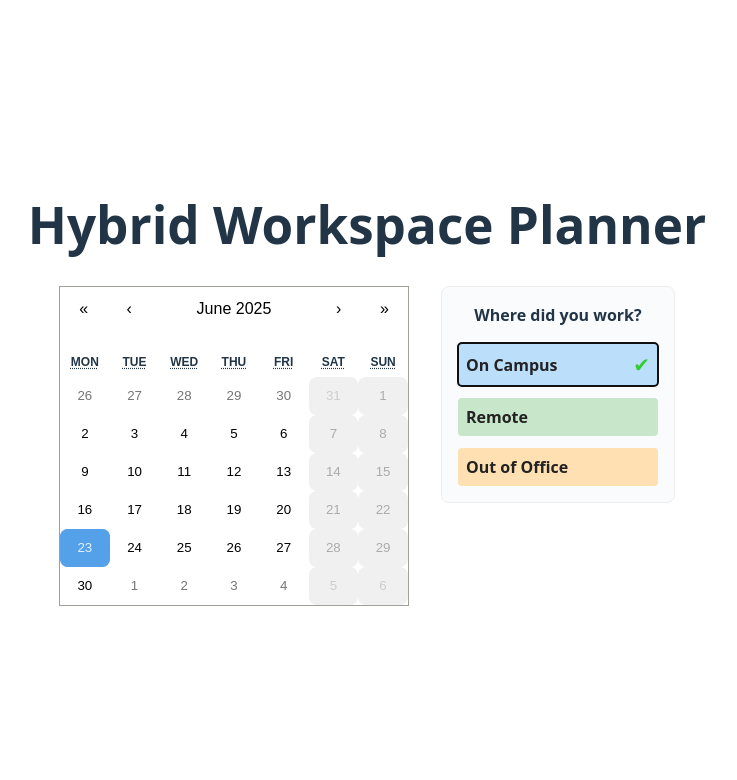
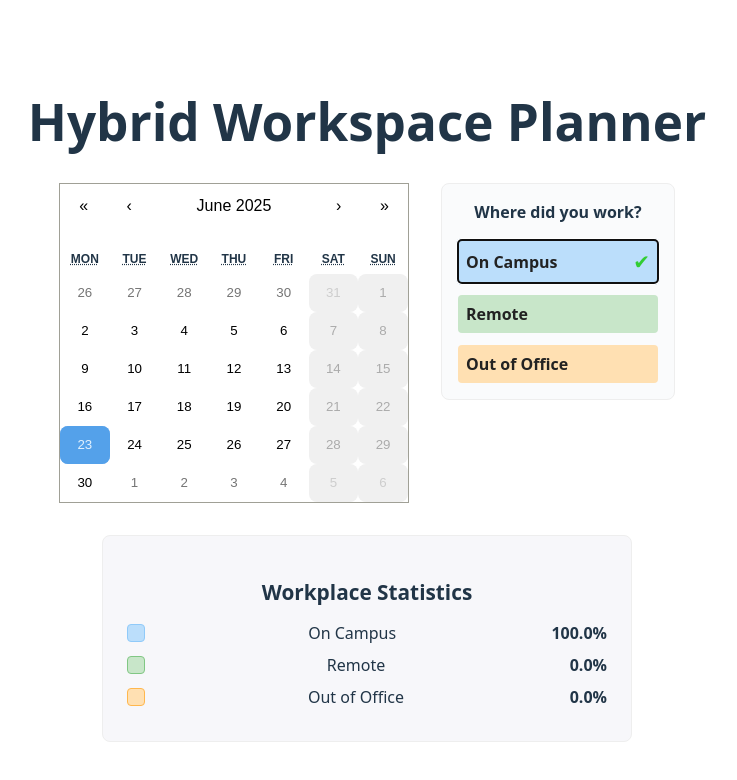
Before and after one commit to DavidMebane/wfh-tracker, a React (Vite) app: page / in a window 1280 px wide. Both pictures are taken after a click on the button "On Campus". Shown: the top 780 px of the page, without its empty margins (273-1010 px from the left). Built offline with nearby package versions, Linux system fonts and the light colour scheme.

Commit message:
feat: add workplace statistics percentage breakdown section

```diff
--- a/src/App.jsx
+++ b/src/App.jsx
@@ -132,6 +132,29 @@ function App() {
           </div>
         </div>
       </div>
+      <section style={{ maxWidth: 480, margin: '2rem auto 0 auto', padding: '1.5rem', border: '1px solid #eee', borderRadius: 8, background: '#f7f7fa' }}>
+        <h2 style={{ fontSize: '1.3rem', marginBottom: 12 }}>Workplace Statistics</h2>
+        {(() => {
+          const values = Object.values(workplaceMap).filter(Boolean);
+          const total = values.length;
+          if (!total) return <div style={{ color: '#888' }}>No data yet.</div>;
+          return (
+            <ul style={{ listStyle: 'none', padding: 0, margin: 0 }}>
+              {WORKPLACE_OPTIONS.map(opt => {
+                const count = values.filter(v => v === opt.value).length;
+                const percent = ((count / total) * 100).toFixed(1);
+                return (
+                  <li key={opt.value} style={{ marginBottom: 8, display: 'flex', alignItems: 'center' }}>
+                    <span style={{ display: 'inline-block', width: 16, height: 16, background: opt.color, borderRadius: 4, marginRight: 8, border: `1px solid ${opt.border}` }}></span>
+                    <span style={{ flex: 1 }}>{opt.label}</span>
+                    <span style={{ fontWeight: 'bold', minWidth: 48, textAlign: 'right' }}>{percent}%</span>
+                  </li>
+                );
+              })}
+            </ul>
+          );
+        })()}
+      </section>
       <style>{`
         .wfh-tile-has-bg {
           position: relative;
```
